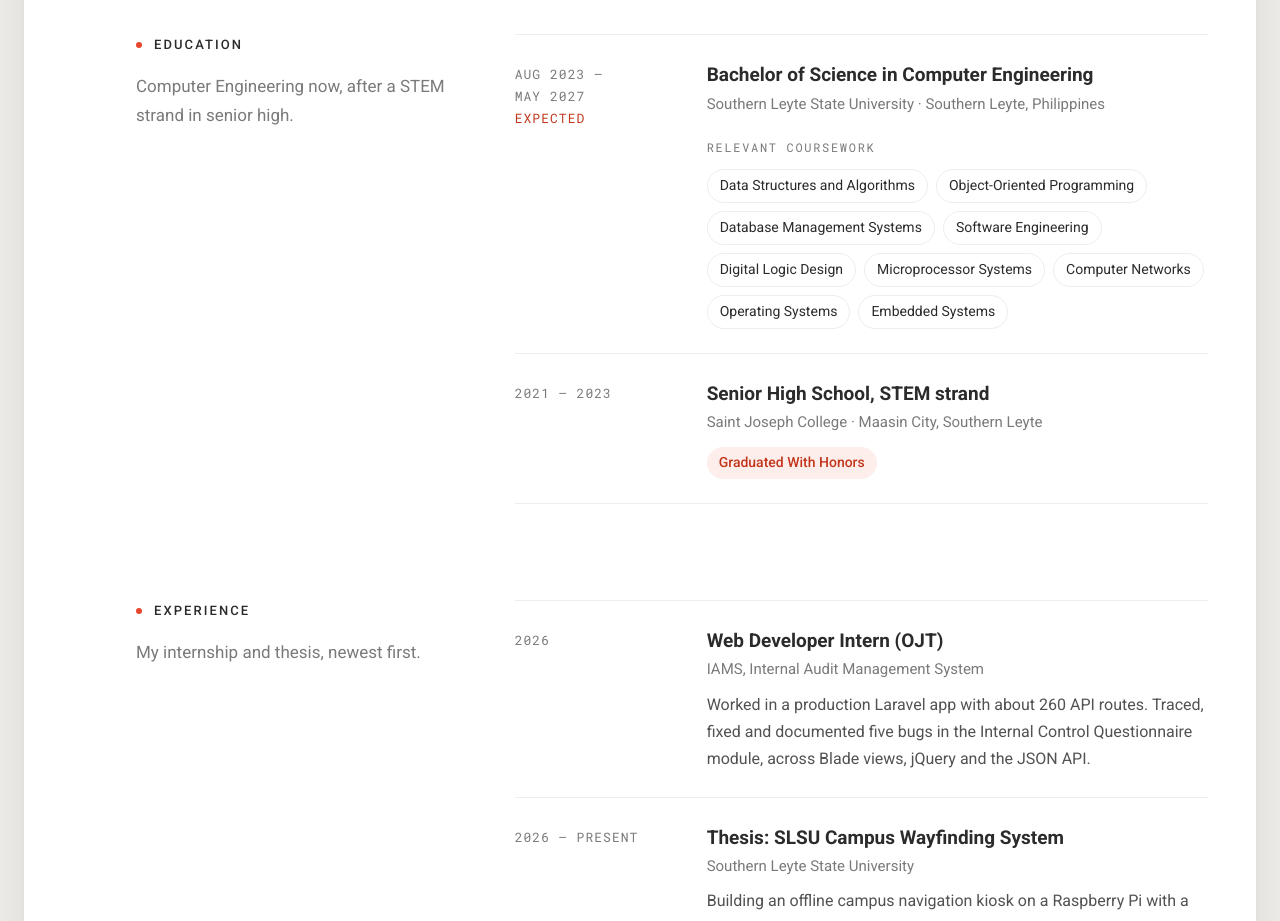
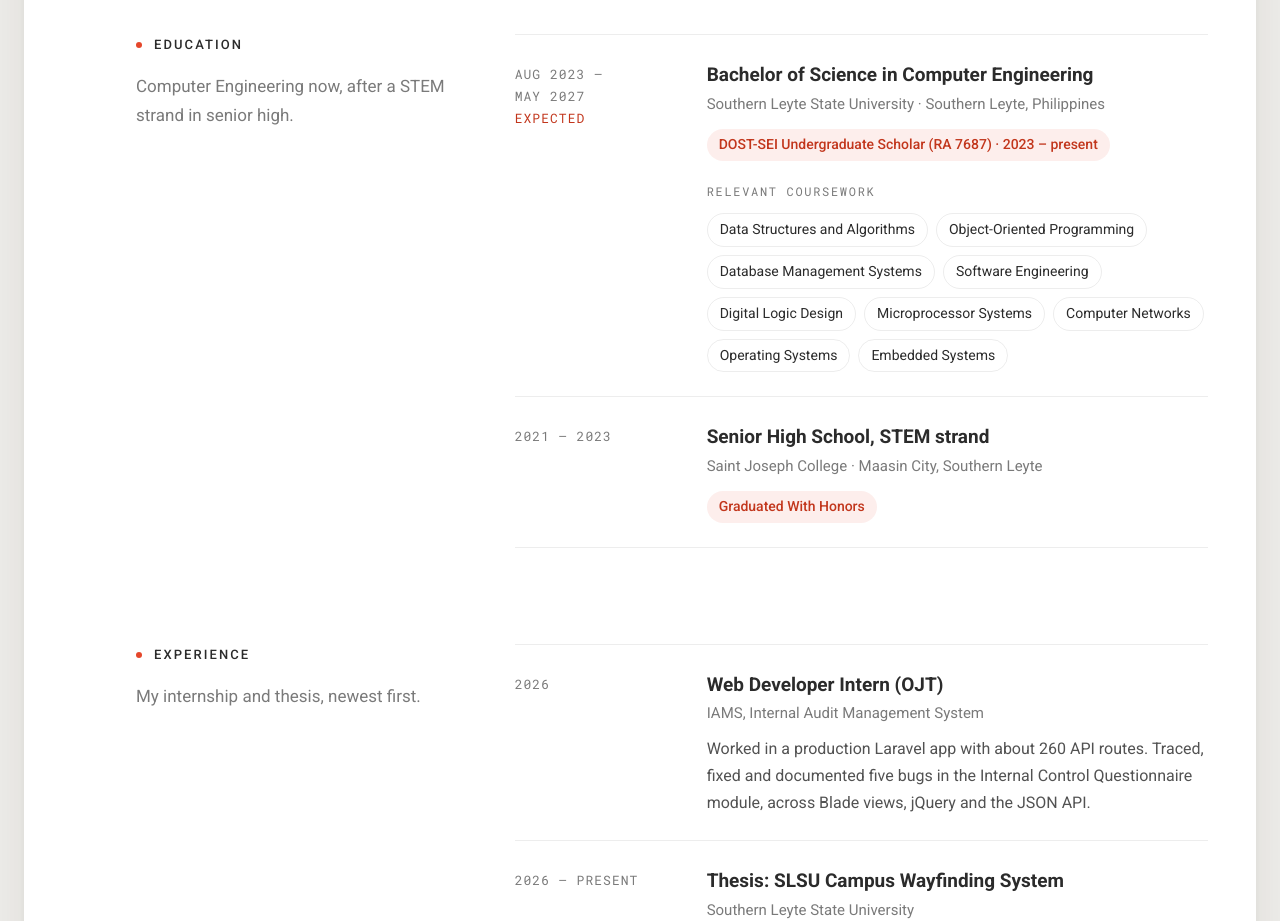
Before and after one commit to jeedp/portfolio, a React (Vite) app: page / in a window 1280 px wide. Shown: the part 2980-3901 px from the top of the page. Built offline with nearby package versions, Linux system fonts and the light colour scheme; no server answers.

Commit message:
Education: add the DOST-SEI Undergraduate Scholarship (RA 7687)

```diff
--- a/src/data/profile.ts
+++ b/src/data/profile.ts
@@ -62,6 +62,13 @@ export const education = {
     'Software Engineering', 'Digital Logic Design', 'Microprocessor Systems', 'Computer Networks',
     'Operating Systems', 'Embedded Systems',
   ],
+}
+
+/** Scholarship, shown with the degree on the site and the résumé. */
+export const scholarship = {
+  name: 'DOST-SEI Undergraduate Scholar',
+  law: 'RA 7687',
+  period: '2023 – present',
 }
 
 /** Senior high school, shown under the degree on the site and the résumé. */
--- a/src/sections/About.tsx
+++ b/src/sections/About.tsx
@@ -1,5 +1,5 @@
 import { ArrowUpRight } from 'lucide-react'
-import { about, certificates, education, philosophy, profile, seniorHigh, skills, timeline } from '../data/profile'
+import { about, certificates, education, philosophy, profile, scholarship, seniorHigh, skills, timeline } from '../data/profile'
 import { SectionTitle } from '../components/Chrome'
 import { TechBadge } from '../components/TechBadge'
 import { Reveal } from '../components/Reveal'
@@ -66,6 +66,7 @@ export function About() {
               <div>
                 <p className="text-[19px] font-bold text-ink">{education.degree}</p>
                 <p className="text-[15px] text-muted">{education.school} · {education.location}</p>
+                <p className="mt-3 inline-flex items-center gap-2 rounded-full bg-accent-soft px-3 py-1 text-[14px] font-medium text-accent-text">{scholarship.name} ({scholarship.law}) · {scholarship.period}</p>
                 <p className="eyebrow mt-5">Relevant coursework</p>
                 <ul className="mt-3 flex flex-wrap gap-2">
                   {education.coursework.map(c => <li key={c} className="rounded-full border border-line px-3 py-1 text-[14px] text-ink">{c}</li>)}
```
